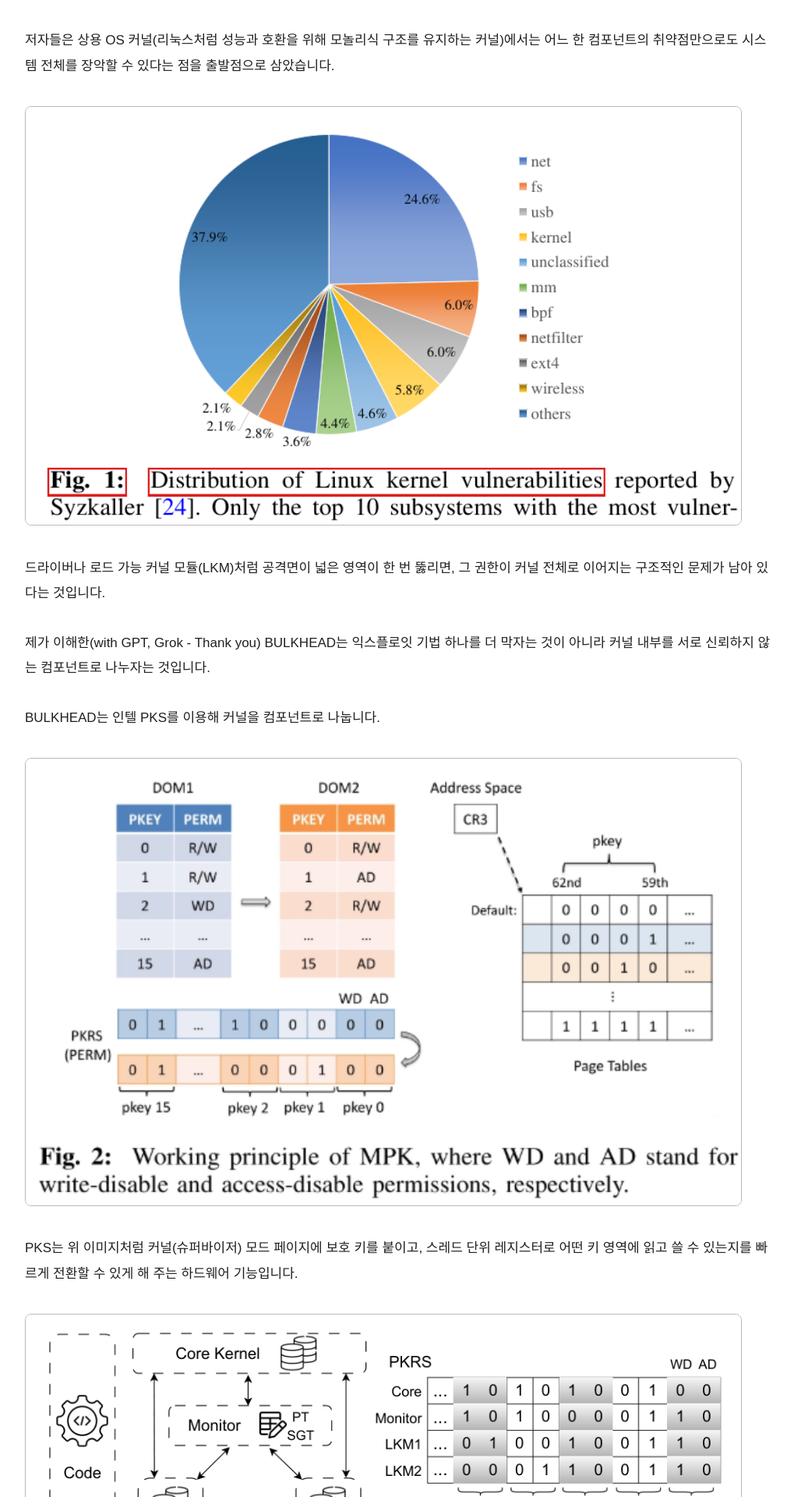
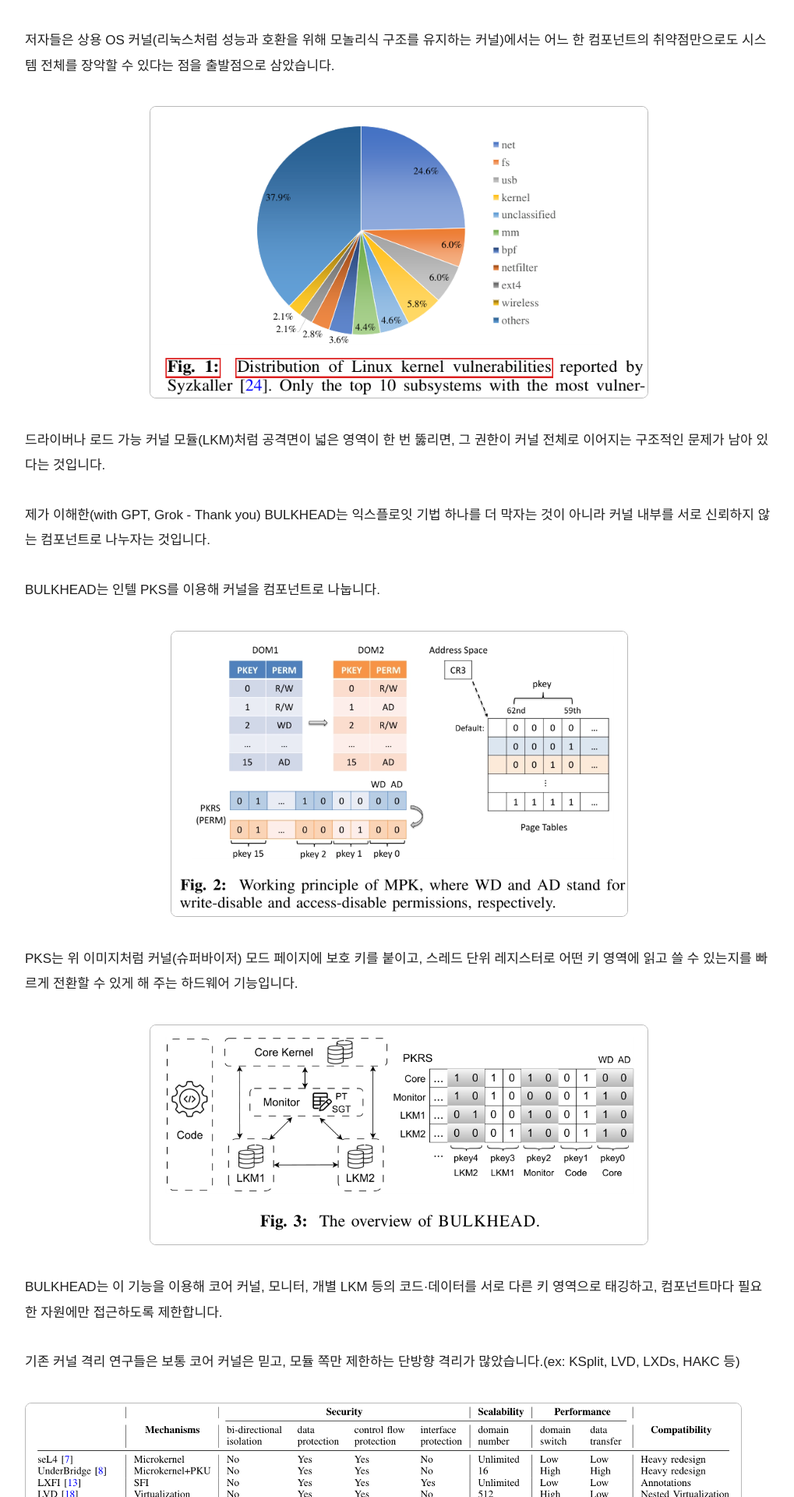
Before and after one commit to SecurityQuble/SecurityQuble.github.io, a Next.js app: page /posts/system-hacking-mitigation-bulkhead in a window 1280 px wide. Shown: the part 1740-3660 px from the top of the page at 78% size, without its empty margins (128-1147 px from the left). Built offline with nearby package versions, Linux system fonts and the light colour scheme.

Commit message:
Shrink figures 1-3 in the BULKHEAD post.
Keep the comparison table full width while centering and capping the first three diagrams at a smaller size.

```diff
--- a/app/globals.css
+++ b/app/globals.css
@@ -510,6 +510,16 @@ a {
   background: #fafafa;
 }
 
+.article-figure--sm {
+  display: flex;
+  justify-content: center;
+}
+
+.article-figure--sm img {
+  width: auto;
+  max-width: min(640px, 78%);
+}
+
 .article-refs {
   margin: 0;
   padding-left: 1.25em;
--- a/app/posts/system-hacking-mitigation-bulkhead/page.tsx
+++ b/app/posts/system-hacking-mitigation-bulkhead/page.tsx
@@ -94,7 +94,7 @@ export default function SystemHackingMitigationBulkheadPost() {
             커널)에서는 어느 한 컴포넌트의 취약점만으로도 시스템 전체를 장악할 수 있다는 점을
             출발점으로 삼았습니다.
           </p>
-          <figure className="article-figure">
+          <figure className="article-figure article-figure--sm">
             <img src={asset("image1.png")} alt="BULKHEAD 문제 인식: 모놀리식 커널의 구조적 위험" />
           </figure>
           <p>
@@ -106,7 +106,7 @@ export default function SystemHackingMitigationBulkheadPost() {
             것이 아니라 커널 내부를 서로 신뢰하지 않는 컴포넌트로 나누자는 것입니다.
           </p>
           <p>BULKHEAD는 인텔 PKS를 이용해 커널을 컴포넌트로 나눕니다.</p>
-          <figure className="article-figure">
+          <figure className="article-figure article-figure--sm">
             <img src={asset("image2.png")} alt="Intel PKS 보호 키 개념" />
           </figure>
           <p>
@@ -114,7 +114,7 @@ export default function SystemHackingMitigationBulkheadPost() {
             레지스터로 어떤 키 영역에 읽고 쓸 수 있는지를 빠르게 전환할 수 있게 해 주는 하드웨어
             기능입니다.
           </p>
-          <figure className="article-figure">
+          <figure className="article-figure article-figure--sm">
             <img src={asset("image3.png")} alt="BULKHEAD 아키텍처 개요" />
           </figure>
           <p>
```
